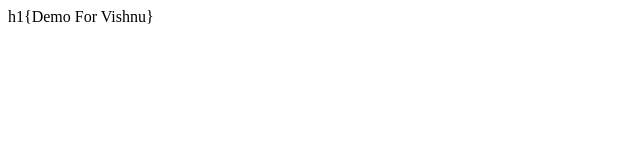
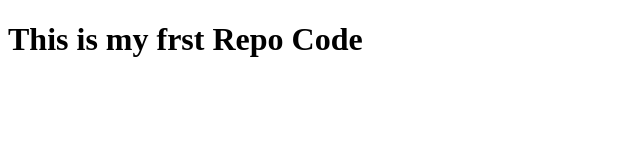
Before and after one commit to Eshwar-Mothe/Demo, a plain HTML site: page index.html in a window 1280 px wide. Shown: the whole page, without its empty margins (0-640 px from the left). Drawn offline with Linux system fonts and the light colour scheme.

Commit message:
Update index.html

```diff
--- a/index.html
+++ b/index.html
@@ -8,7 +8,7 @@
 </head>
 
 <body>
-    h1{Demo For Vishnu}
+    <h1>This is my frst Repo Code</h1>
 </body>
 
 </html>
```
